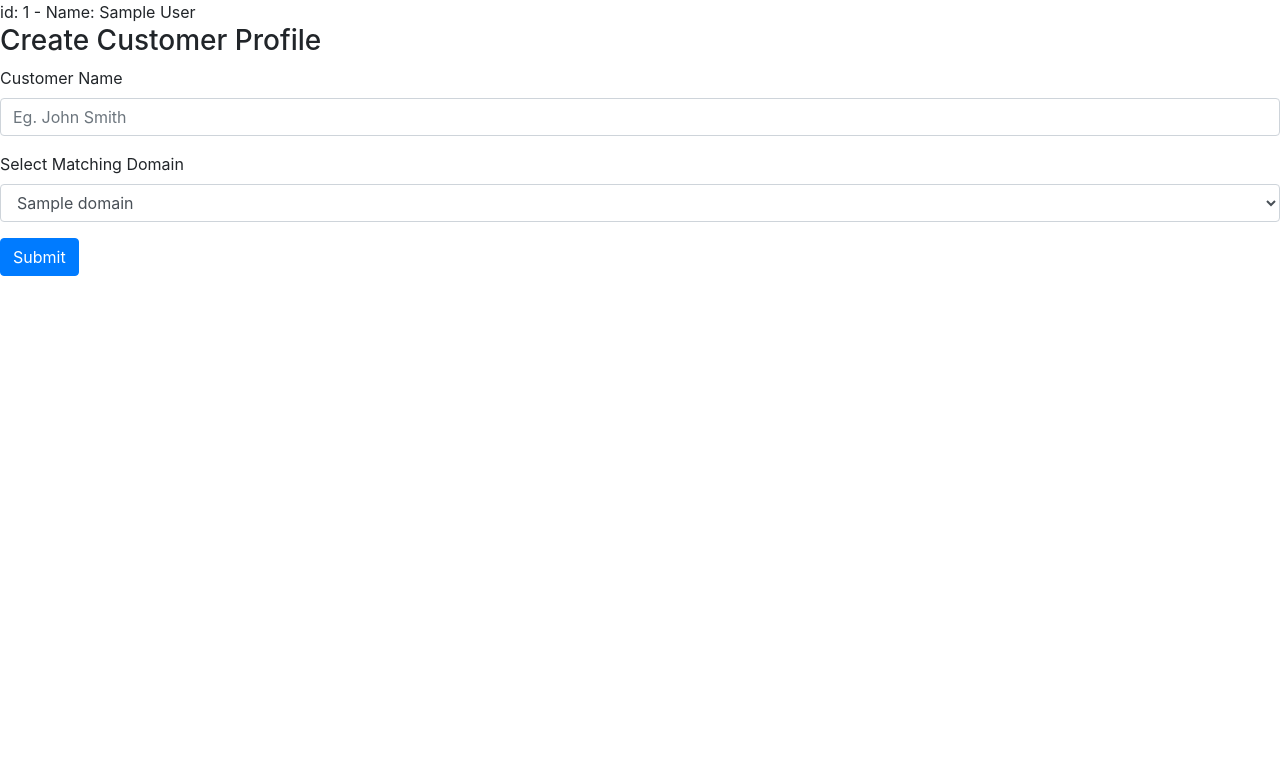
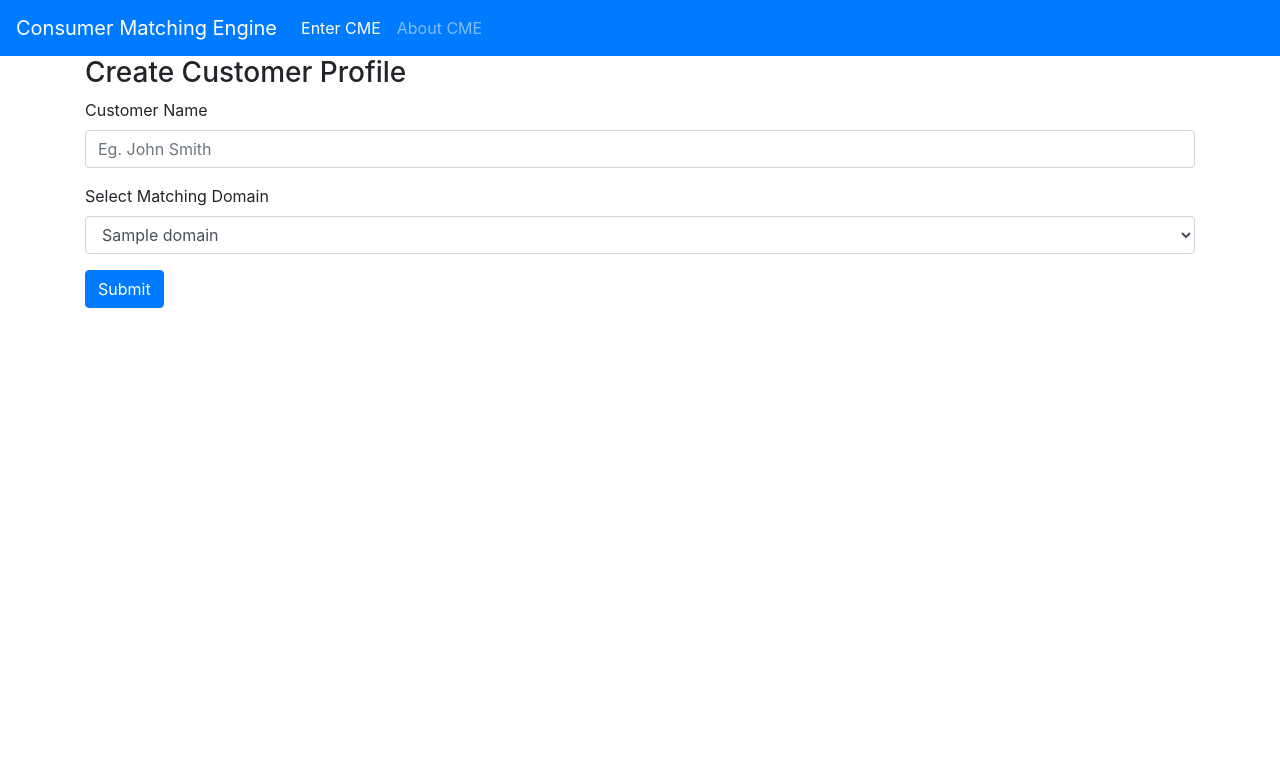
Before and after one commit to saltrupiao/ConsumerMatcher, a PHP site: page /newcust.php in a window 1280 px wide. Shown: the top 783 px of the page. Run offline with PHP 8.4, Linux system fonts and the light colour scheme; tables that the repository leaves empty or names only in its code hold one stand-in row (values such as "Sample post").

Commit message:
Added nav bar

```diff
--- a/newcust.php
+++ b/newcust.php
@@ -13,19 +13,6 @@ if ($conn->connect_error) {
     die("Connection failed: " . $conn->connect_error);
 }
 
-$sql = "SELECT id, firstname, lastname FROM MyGuests";
-$result = $conn->query($sql);
-
-if ($result->num_rows > 0) {
-    // output data of each row
-    while($row = $result->fetch_assoc()) {
-        echo "id: " . $row["id"]. " - Name: " . $row["firstname"]. " " . $row["lastname"]. "<br>";
-    }
-} else {
-    echo "0 results";
-}
-//$conn->close();
-
 ?>
 
 <!DOCTYPE html>
@@ -38,6 +25,19 @@ if ($result->num_rows > 0) {
 </head>
 
     <body>
+    <nav class="navbar navbar-expand-lg navbar-dark bg-primary">
+        <a class="navbar-brand" href="index.php">Consumer Matching Engine</a>
+        <button class="navbar-toggler" type="button" data-toggle="collapse" data-target="#navbarNavAltMarkup" aria-controls="navbarNavAltMarkup" aria-expanded="false" aria-label="Toggle navigation">
+            <span class="navbar-toggler-icon"></span>
+        </button>
+        <div class="collapse navbar-collapse" id="navbarNavAltMarkup">
+            <div class="navbar-nav">
+                <a class="nav-link active" href="newcust.php">Enter CME</a>
+                <a class="nav-link" href="about.html">About CME</a>
+            </div>
+        </div>
+    </nav>
+    <div class="container">
         <form method="post" action="custprofilebuilder.php">
         <h3>Create Customer Profile</h3>
           <div class="form-group">
@@ -66,5 +66,6 @@ if ($result->num_rows > 0) {
 
           <input class="btn btn-primary" type="submit" name="submit">
         </form>
+    </div>
     </body>
 </html>
```
Also changed, not shown: custprofilebuilder.php (+14 -1 lines), matchResults.php (+13 -1 lines).
